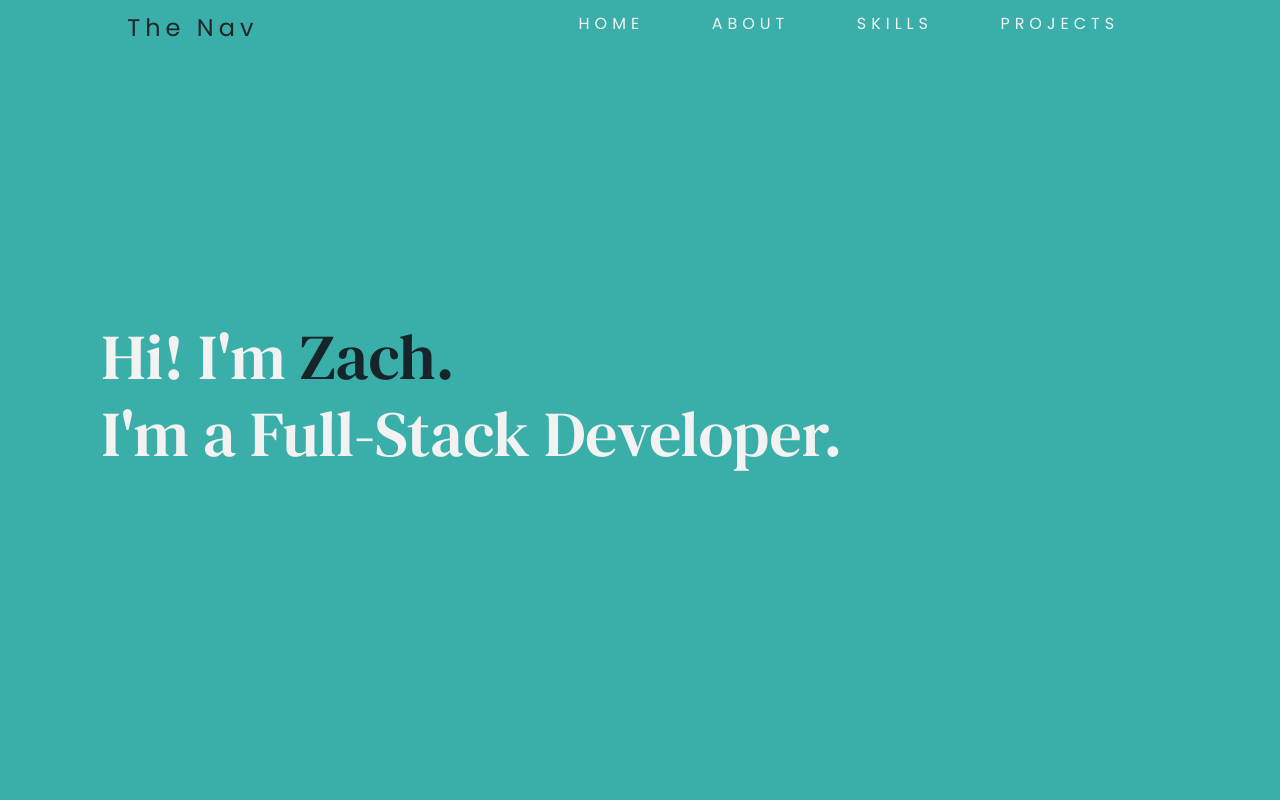
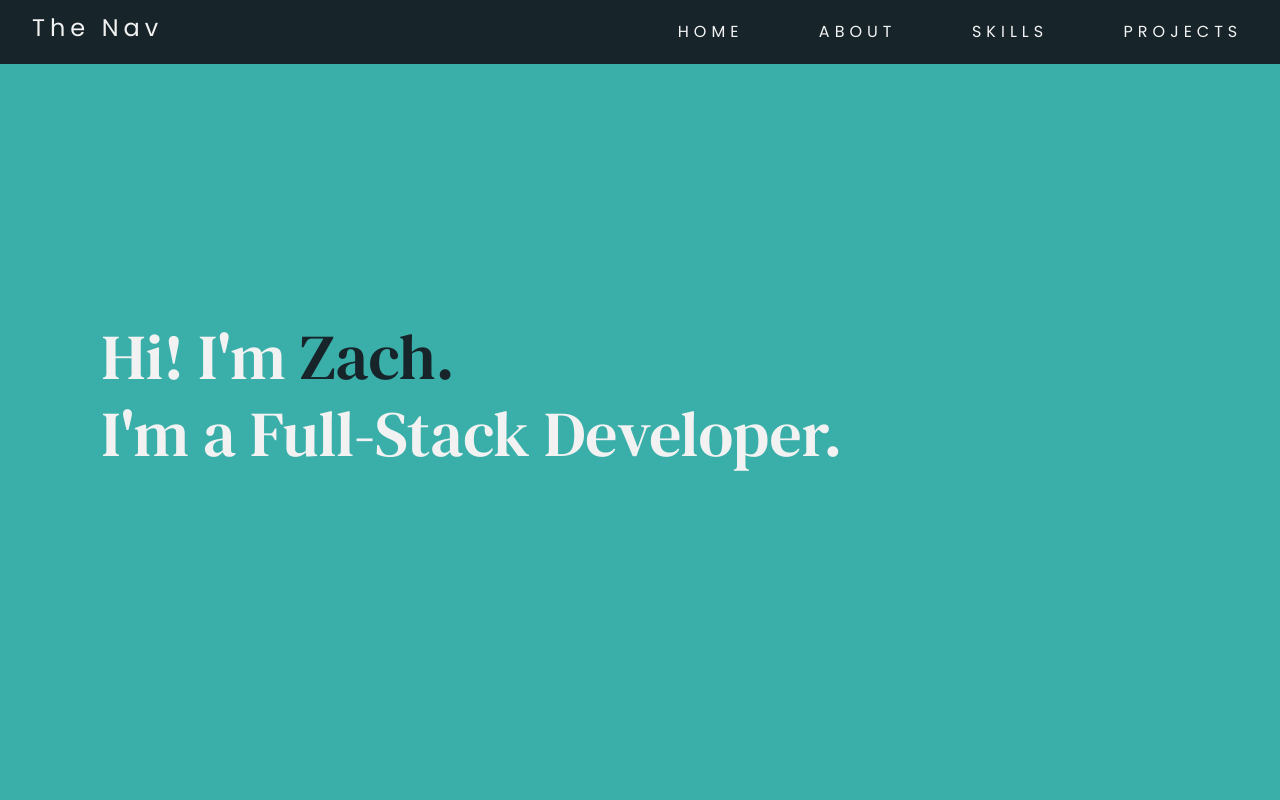
Before and after one commit to ZWatkins31/personal-portfolio, a React (Create React App) app: page / in a window 1280 px wide. Shown: the top 800 px of the page. Built offline with nearby package versions, Linux system fonts and the light colour scheme.

Commit message:
Updated files

```diff
--- a/src/App.css
+++ b/src/App.css
@@ -68,55 +68,41 @@ nav {
   position: fixed;
   width: 100%;
   display: flex;
-  justify-content: space-around;
   align-items: center;
+  justify-content: space-between;
   min-height: 8vh;
-  top: 0;
   z-index: 9999;
-  transition:  0.32s ease-in-out;
+  background-color: #17252a;
   /* Blur effect */
-  -webkit-backdrop-filter: blur(8px);
-  backdrop-filter: blur(8px);
+  /* -webkit-backdrop-filter: blur(8px);
+  backdrop-filter: blur(8px); */
   font-family: 'Poppins';
-  letter-spacing: 5px;
+
 }
 
 .nav-links {
   display: flex;
-  /* background-color: white; */
+  /* background-color: rgb(246, 46, 46); */
   justify-content: space-around;
   width: 50%;
   list-style: none;
 }
 
+.logo-icon {
+  color: #f2f2f2;
+  letter-spacing: 5px;
+  padding-left: 2.5%;
+}
+
 .nav-links a {
   text-decoration: none;
   color: #f2f2f2;
+  letter-spacing: 5px;
+  font-weight: 200;
+  /* font-size: 14px; */
 }
 
-
-.social-icons a {
-    width: 42px;
-    height: 42px;
-    background: #17252a;
-    display: inline-flex;
-    border-radius: 50%;
-    margin-right: 6px;
-    align-items: center;
-    justify-content: center;
-    line-height: 1;
+.social-icons {
+  display: flex;
+  justify-content: space-around;
 }
-
-.social-icons a::before {
-    content: "";
-    width: 42px;
-    height: 42px;
-    position: absolute;
-    background-color: #ffffff;
-    border-radius: 50%;
-    transform: scale(0);
-	transition: 0.3s ease-in-out;
-}
-.social-icons a:hover::before {
-    transform: scale(1);
-}
--- a/src/components/NavBar.js
+++ b/src/components/NavBar.js
@@ -13,22 +13,22 @@ const NavBar = () => {
       <div className="logo-icon">
         <h4>The Nav</h4>
       </div>
-      <ul className="nav-links">
-        <li>
-          <a href="#">HOME</a>
-        </li>
-        <li>
-          <a href="#">ABOUT</a>
-        </li>
-        <li>
-          <a href="#">SKILLS</a>
-        </li>
-        <li>
-          <a href="#">PROJECTS</a>
-        </li>
-      </ul>
-      {/* <span className="navbar-text">
-        <div className="social-icons">
+      <div className="nav-links">
+        <a href="#">HOME</a>
+
+        <a href="#">ABOUT</a>
+
+        <a href="#">SKILLS</a>
+
+        <a href="#">PROJECTS</a>
+      </div>
+    </nav>
+  );
+};
+
+export default NavBar;
+
+/* <div className="social-icons">
           <a href="#">
             <Linkedin color="background" size={25} />
           </a>
@@ -38,13 +38,4 @@ const NavBar = () => {
           <a href="#">
             <FileEarmarkPersonFill color="background" size={25} />
           </a>
-        </div>
-        <button className="vvd" onClick={() => console.log("Clicked")}>
-          <span>Let's Connect!</span>
-        </button>
-      </span> */}
-    </nav>
-  );
-};
-
-export default NavBar;
+        </div> */
```
